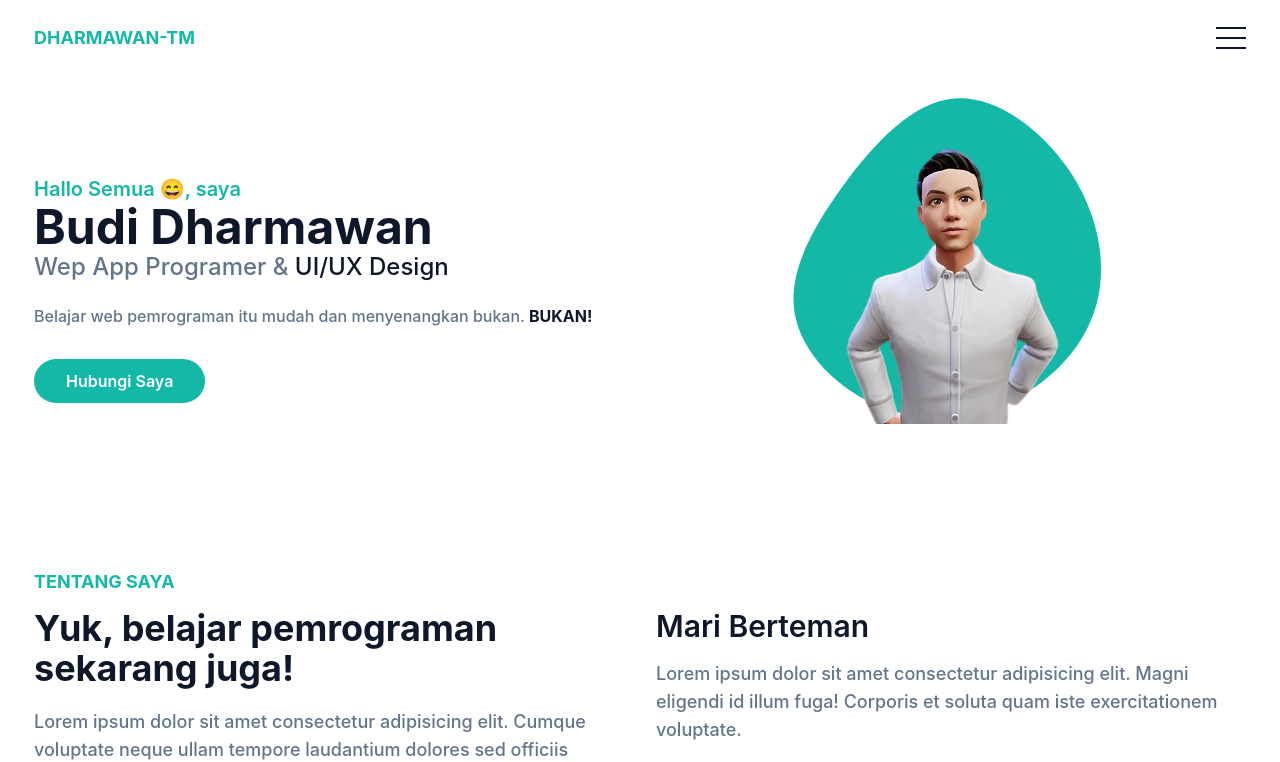
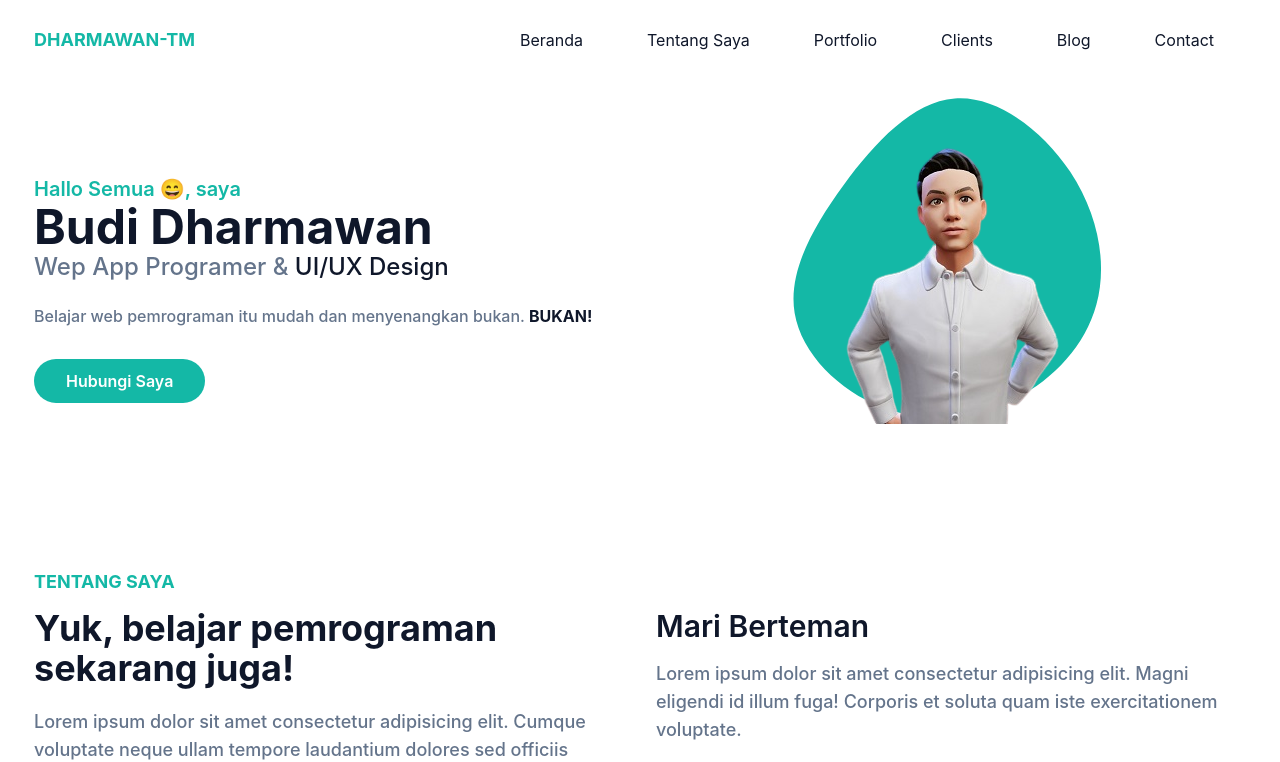
Before and after one commit to budimawan/portfolio-tailwind-css, a website: page index.html in a window 1280 px wide. Shown: the top 762 px of the page. Drawn offline with Linux system fonts and the light colour scheme.

Commit message:
menambahkan nav-bar

```diff
--- a/index.html
+++ b/index.html
@@ -24,12 +24,67 @@
               id="hamburger"
               name="hamburger"
               type="button"
-              class="block absolute right-4"
+              class="block absolute right-4 lg:hidden"
             >
-              <span class="hamburger-line"></span>
-              <span class="hamburger-line"></span>
-              <span class="hamburger-line"></span>
+              <span
+                class="hamburger-line transition duration-300 ease-in-out origin-top-left"
+              ></span>
+              <span
+                class="hamburger-line transition duration-300 ease-in-out"
+              ></span>
+              <span
+                class="hamburger-line transition duration-300 ease-in-out origin-bottom-left"
+              ></span>
             </button>
+            <nav
+              id="nav-menu"
+              class="hidden absolute py-5 bg-white shadow-lg rounded-lg max-w-[250px] w-full top-full right-4 lg:block lg:static lg:bg-transparent lg:max-w-full lg:shadow-none lg:round"
+            >
+              <ul class="block lg:flex">
+                <li class="group">
+                  <a
+                    href="#home"
+                    class="text-base text-dark py-2 mx-8 flex group-hover:text-primary"
+                    >Beranda</a
+                  >
+                </li>
+                <li class="group">
+                  <a
+                    href="#about"
+                    class="text-base text-dark py-2 mx-8 flex group-hover:text-primary"
+                    >Tentang Saya</a
+                  >
+                </li>
+                <li class="group">
+                  <a
+                    href="#portfolio"
+                    class="text-base text-dark py-2 mx-8 flex group-hover:text-primary"
+                    >Portfolio</a
+                  >
+                </li>
+                <li class="group">
+                  <a
+                    href="#clients"
+                    class="text-base text-dark py-2 mx-8 flex group-hover:text-primary"
+                    >Clients</a
+                  >
+                </li>
+                <li class="group">
+                  <a
+                    href="#blog"
+                    class="text-base text-dark py-2 mx-8 flex group-hover:text-primary"
+                    >Blog</a
+                  >
+                </li>
+                <li class="group">
+                  <a
+                    href="#contact"
+                    class="text-base text-dark py-2 mx-8 flex group-hover:text-primary"
+                    >Contact</a
+                  >
+                </li>
+              </ul>
+            </nav>
           </div>
         </div>
       </div>
@@ -184,5 +239,7 @@
       </div>
     </section>
     <!-- about section end -->
+
+    <script src="dist/js/script.js"></script>
   </body>
 </html>
--- a/src/input.css
+++ b/src/input.css
@@ -3,9 +3,27 @@
 @tailwind utilities;
 
 body {
-    font-family: "Inter", sans-serif ;
+  font-family: "Inter", sans-serif;
 }
 
-.hamburger-line{
-    @apply w-[30px] h-[2px] my-2 block bg-dark;
+.navbar-fixed {
+  @apply fixed z-[999] bg-white bg-opacity-60;
+  backdrop-filter: blur(5px);
+  box-shadow: inset 0 -1px 0 0 rgba(0, 0, 0, 0.2);
 }
+
+.hamburger-line {
+  @apply w-[30px] h-[2px] my-2 block bg-dark;
+}
+
+.hamburger-active > span:nth-child(1) {
+  @apply rotate-45;
+}
+
+.hamburger-active > span:nth-child(2) {
+  @apply scale-0;
+}
+
+.hamburger-active > span:nth-child(3) {
+  @apply -rotate-45;
+}
```
Also changed, not shown: dist/js/script.js (added), dist/output.css.
